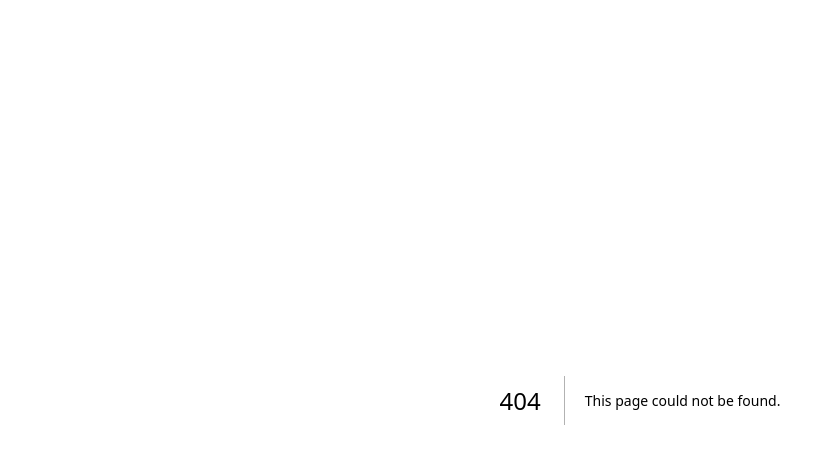
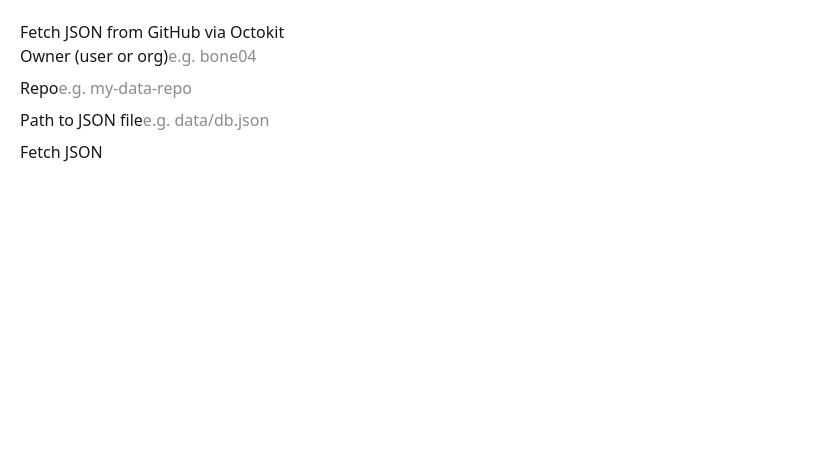
Before and after one commit to bone04/learn-octo, a Next.js app: page /indek in a window 1280 px wide. Before the commit this address had no page. Shown: the top 464 px of the page, without its empty margins (0-822 px from the left). Built offline with nearby package versions, Linux system fonts and the light colour scheme.

Commit message:
Update and rename page.tsx to page.tsx

```diff
--- a/app/getrep/page.tsx
+++ /dev/null
@@ -1,27 +0,0 @@
-import { Octokit } from '@octokit/rest';
-
-const octokit = new Octokit({ auth: process.env.GITHUB_TOKEN });
-const owner: string = process.env.GITHUB_OWNER;
-const repo: string = process.env.GITHUB_REPO;
-const path: string = process.env.GITHUB_FILE_PATH;
-
-export default async function oktozPage() {
-
-  const response = await octokit.rest.repos.getContent({
-  mediaType: {
-    format: "raw",
-  },
-  owner,
-  repo,
-  path,
-});
-  //, JSON.parse(data).title
-console.log("package title: %s");
-
- return (
-   <>
-     <div>Oktoz Page</div>
-   </>
- )
-
-}
--- /dev/null
+++ b/app/indek/page.tsx
@@ -0,0 +1,71 @@
+import { useState } from "react";
+
+export default function Home() {
+  const [owner, setOwner] = useState("");
+  const [repo, setRepo] = useState("");
+  const [path, setPath] = useState("");
+  const [result, setResult] = useState<any>(null);
+  const [loading, setLoading] = useState(false);
+  const [error, setError] = useState<string | null>(null);
+
+  async function fetchJson(e?: React.FormEvent) {
+    if (e) e.preventDefault();
+    setLoading(true);
+    setError(null);
+    setResult(null);
+    try {
+      const q = new URLSearchParams({ owner, repo, path });
+      const r = await fetch(`/api/github?${q.toString()}`);
+      const json = await r.json();
+      if (!r.ok) {
+        setError(json.error || "Failed to fetch");
+      } else {
+        setResult(json.data);
+      }
+    } catch (err: any) {
+      setError(err.message || String(err));
+    } finally {
+      setLoading(false);
+    }
+  }
+
+  return (
+    <main style={{ padding: 20, fontFamily: "system-ui, sans-serif" }}>
+      <h1>Fetch JSON from GitHub via Octokit</h1>
+      <form onSubmit={fetchJson} style={{ display: "grid", gap: 8, maxWidth: 560 }}>
+        <label>
+          Owner (user or org)
+          <input value={owner} onChange={(e) => setOwner(e.target.value)} placeholder="e.g. bone04" />
+        </label>
+        <label>
+          Repo
+          <input value={repo} onChange={(e) => setRepo(e.target.value)} placeholder="e.g. my-data-repo" />
+        </label>
+        <label>
+          Path to JSON file
+          <input value={path} onChange={(e) => setPath(e.target.value)} placeholder="e.g. data/db.json" />
+        </label>
+        <div>
+          <button type="submit" disabled={loading}>
+            {loading ? "Loading…" : "Fetch JSON"}
+          </button>
+        </div>
+      </form>
+
+      {error && (
+        <div style={{ marginTop: 16, color: "crimson" }}>
+          <strong>Error:</strong> {error}
+        </div>
+      )}
+
+      {result && (
+        <section style={{ marginTop: 16 }}>
+          <h2>Result</h2>
+          <pre style={{ background: "#f6f8fa", padding: 12, borderRadius: 6, overflowX: "auto" }}>
+            {JSON.stringify(result, null, 2)}
+          </pre>
+        </section>
+      )}
+    </main>
+  );
+}
```
